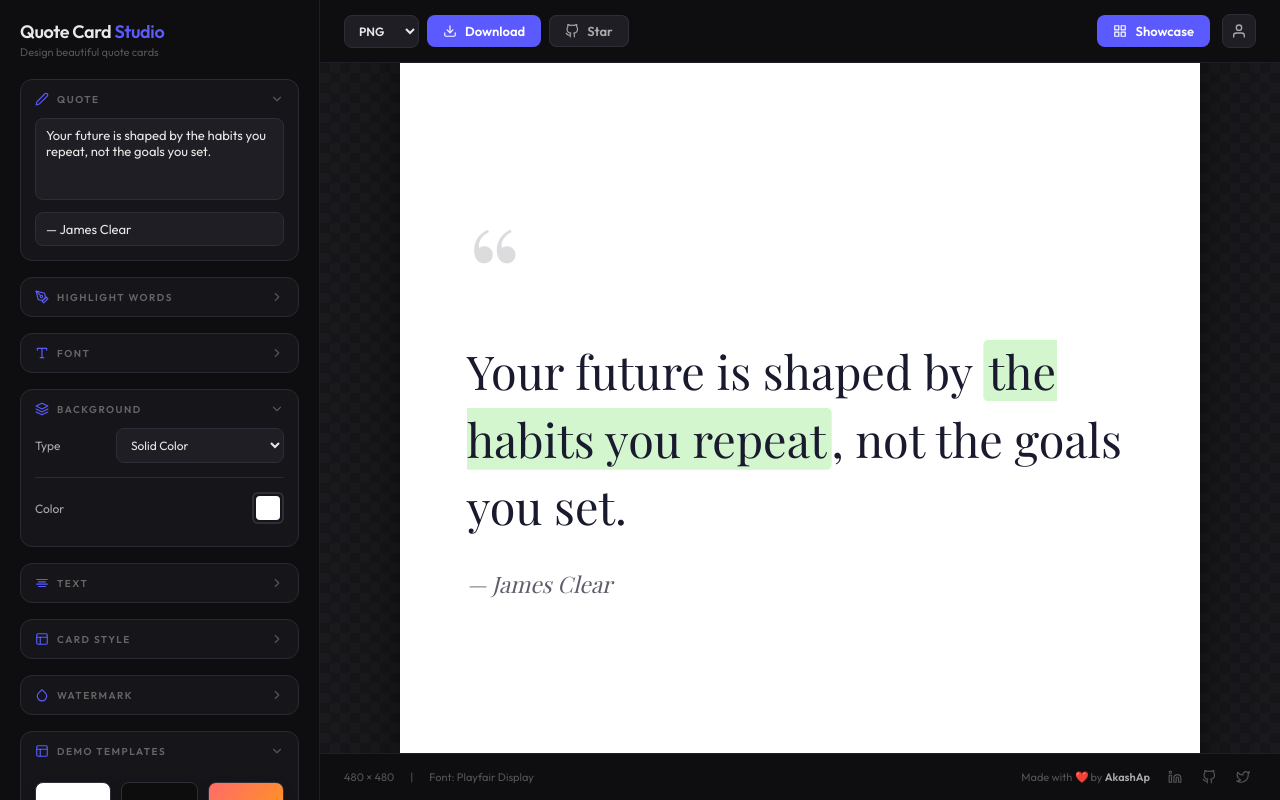
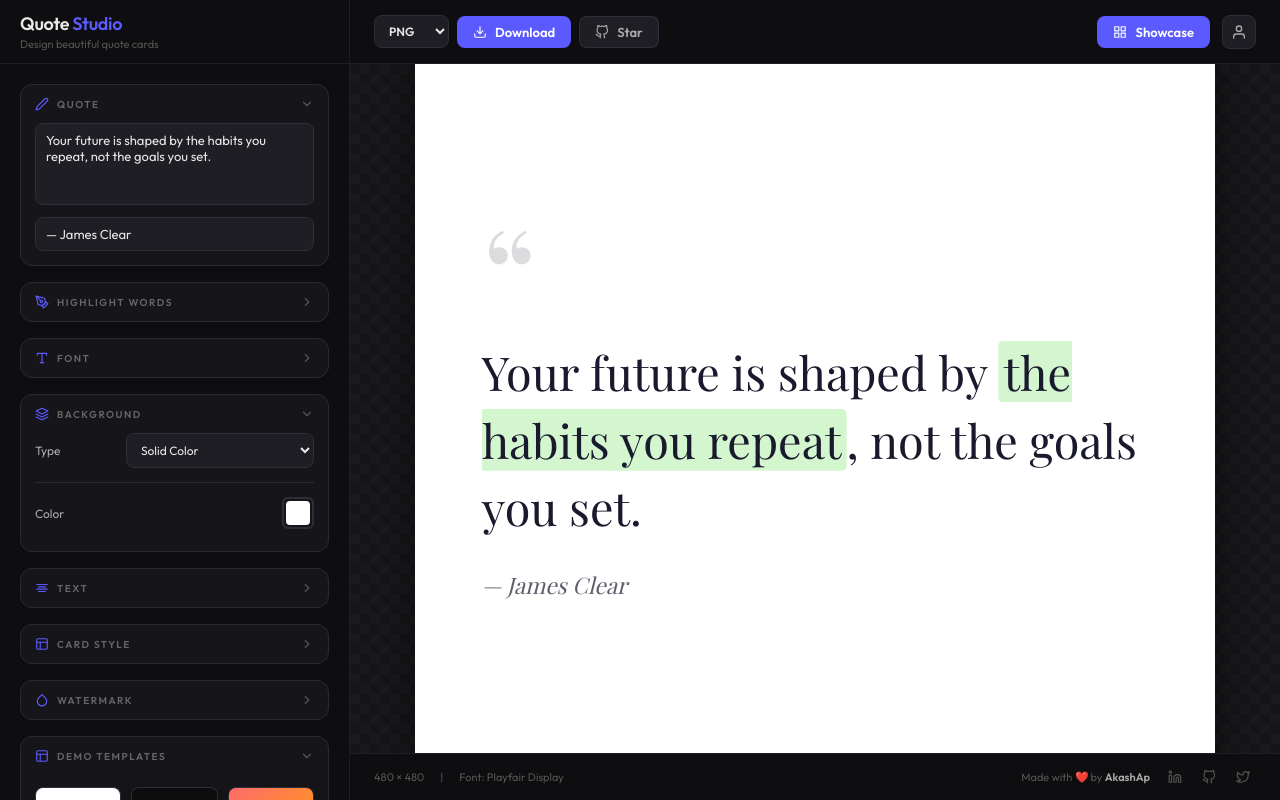
Before and after one commit to AakashAp01/quote-card-studio, a React (Vite) app: page / in a window 1280 px wide. Built offline with nearby package versions, Linux system fonts and the light colour scheme; a web font is replaced by a local one.

Commit message:
correct side bar css

```diff
--- a/src/App.jsx
+++ b/src/App.jsx
@@ -40,10 +40,8 @@ function Editor({
 
     if (location.state?.loadCard) {
       loadCardState(location.state.loadCard, location.state.autoDownload);
-      // Clear state so it doesn't reload on every mount
       window.history.replaceState({}, document.title);
     } else if (cardId) {
-      // Load card by ID from URL
       loadCard(cardId).then(data => {
         if (data) {
           loadCardState(data);
@@ -52,7 +50,6 @@ function Editor({
         console.error('Failed to load shared card:', err);
       });
 
-      // Clean up URL
       const newUrl = window.location.hash.split('?')[0];
       window.history.replaceState({}, document.title, `#${newUrl}`);
     }
--- a/src/components/Preview/Preview.css
+++ b/src/components/Preview/Preview.css
@@ -6,12 +6,14 @@
 }
 
 .preview-topbar {
+  height: 64px;
   display: flex;
   align-items: center;
   justify-content: space-between;
-  padding: 14px 24px;
+  padding: 0 24px;
   border-bottom: 1px solid #1e1e26;
   background: #0e0e10;
+  box-sizing: border-box;
 }
 
 .preview-indicator {
--- a/src/components/Sidebar/Sidebar.css
+++ b/src/components/Sidebar/Sidebar.css
@@ -1,10 +1,17 @@
 .sidebar {
-  width: 320px;
+  width: 350px;
   height: 100%;
   flex-shrink: 0;
-  overflow-y: auto;
+  display: flex;
+  flex-direction: column;
   background: #0e0e10;
   border-right: 1px solid #1e1e26;
+  overflow: hidden;
+}
+
+.sidebar-content {
+  flex: 1;
+  overflow-y: auto;
   padding: 20px;
 }
 
@@ -67,19 +74,23 @@
   color: #aaa;
 }
 
-.sidebar > * {
+.sidebar-content > * {
   margin-bottom: 16px;
 }
 
-.sidebar > *:last-child {
+.sidebar-content > *:last-child {
   margin-bottom: 0;
 }
 
 .sidebar-header {
-  padding-bottom: 4px;
+  height: 64px;
+  padding: 0 20px;
   display: flex;
   justify-content: space-between;
-  align-items: flex-start;
+  align-items: center;
+  border-bottom: 1px solid #1e1e26;
+  background: #0e0e10;
+  box-sizing: border-box;
 }
 
 .sidebar-close-btn {
--- a/src/components/Sidebar/Sidebar.jsx
+++ b/src/components/Sidebar/Sidebar.jsx
@@ -27,7 +27,7 @@ export default function Sidebar({
       <div className="sidebar-header">
         <div>
           <div className="sidebar-title">
-            Quote Card <span className="accent">Studio</span>
+            Quote <span className="accent">Studio</span>
           </div>
           <div className="sidebar-subtitle">Design beautiful quote cards</div>
         </div>
@@ -38,6 +38,7 @@ export default function Sidebar({
         )}
       </div>
 
+      <div className="sidebar-content">
         <SavedCardsPanel state={state} onLoadCard={loadCardState} />
 
         <QuoteSection
@@ -122,6 +123,7 @@ export default function Sidebar({
 
         <TemplateSection applyPreset={applyPreset} />
         <div style={{ height: 8 }} />
+      </div>
     </aside>
   );
 }
```
Lines whose indentation alone changed are shown as unchanged.
